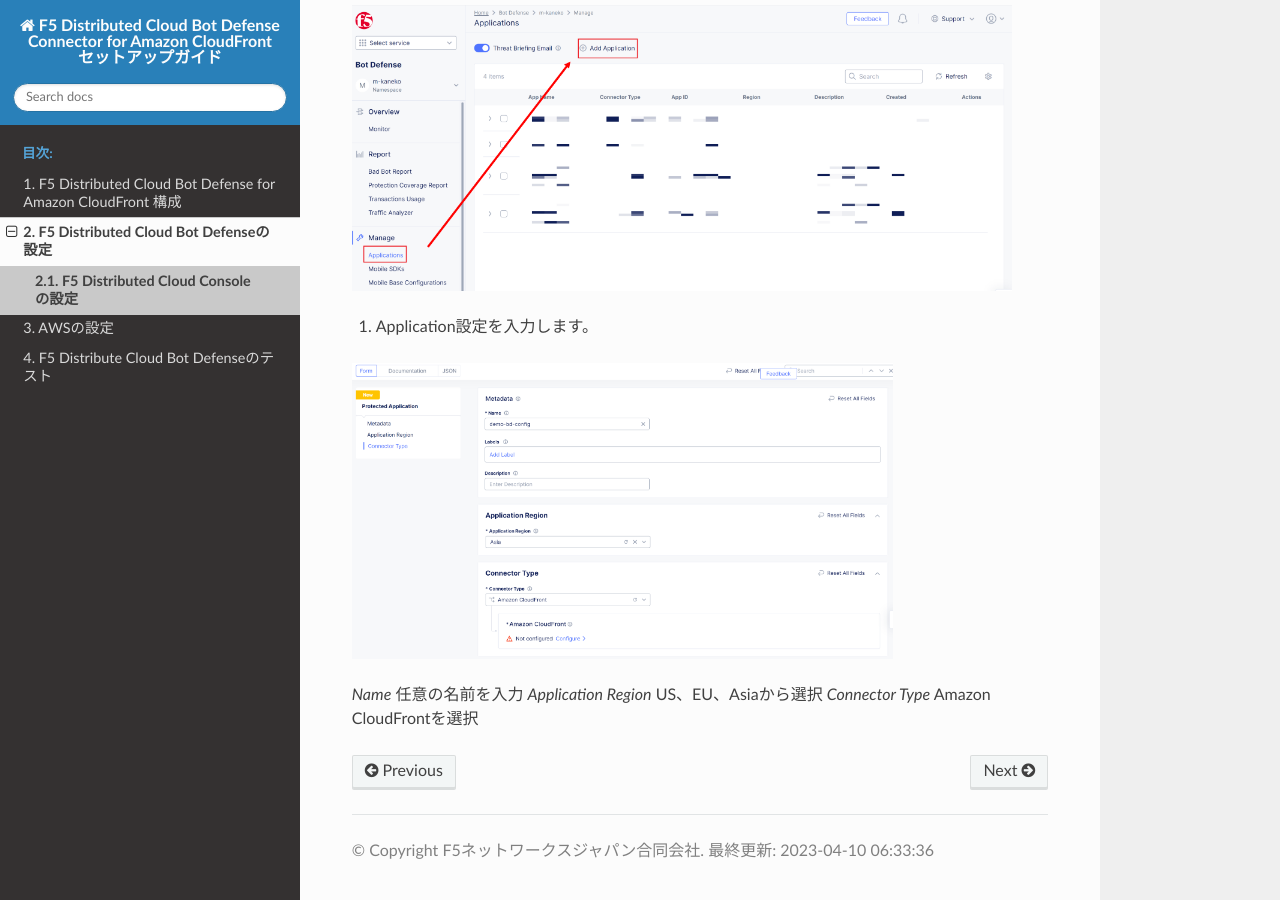
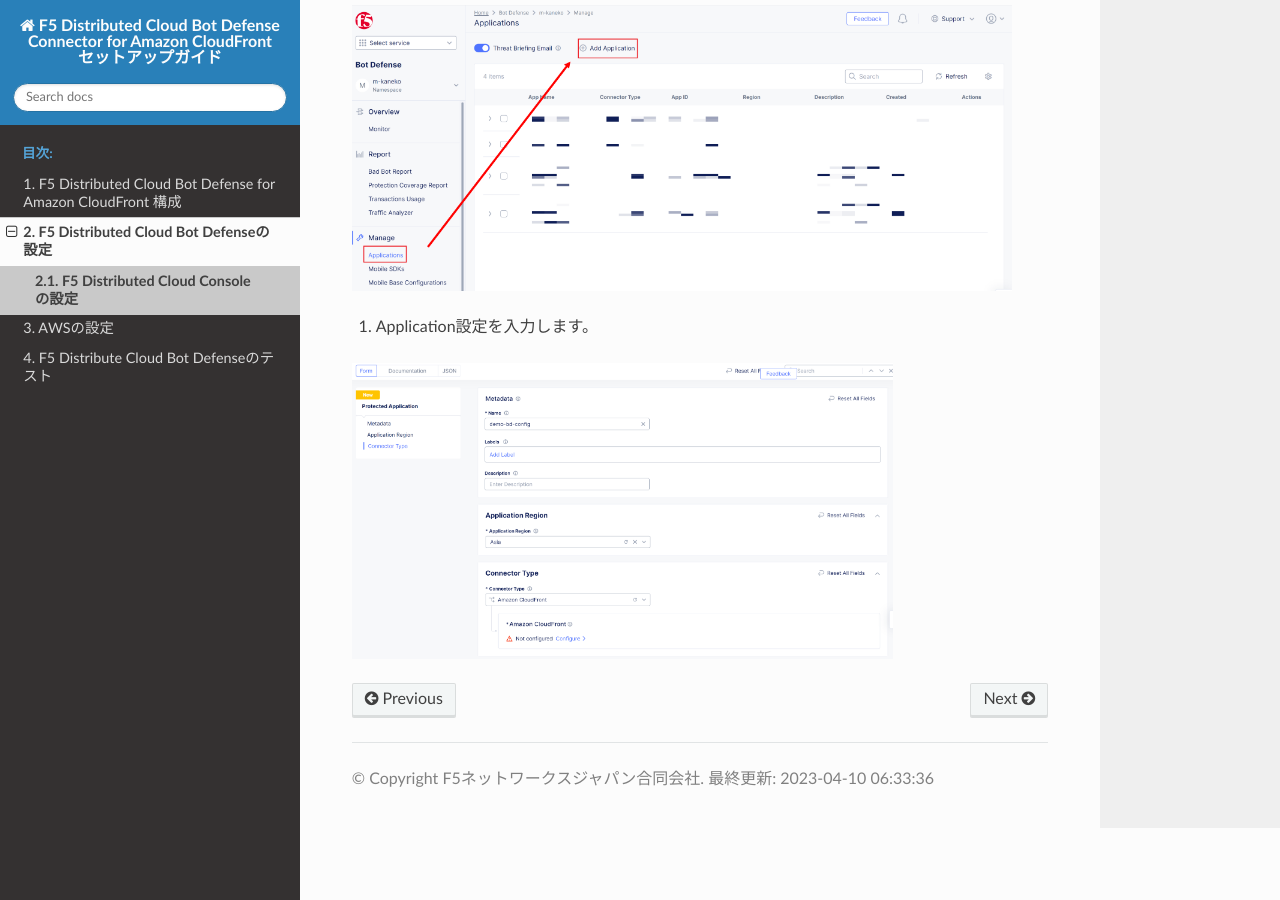
Before and after one commit to BeF5/f5j-xc-bd-cf-connector, a Sphinx documentation site: the page built from docs/content2/module1/module1.rst, in a window 1280 px wide and 900 px high, scrolled down 713 px. Built offline with Sphinx 7.4.7 and the Read the Docs theme 2.0.0, drawn with Linux system fonts in a browser that asks for light colours.

Commit message:
0410-017

```diff
--- a/docs/content2/module1/module1.rst
+++ b/docs/content2/module1/module1.rst
@@ -25,8 +25,3 @@
 
 .. image:: images/Metadata.png
    :scale: 15%
-
-
-*Name*  任意の名前を入力
-*Application Region*  US、EU、Asiaから選択
-*Connector Type*  Amazon CloudFrontを選択
```
